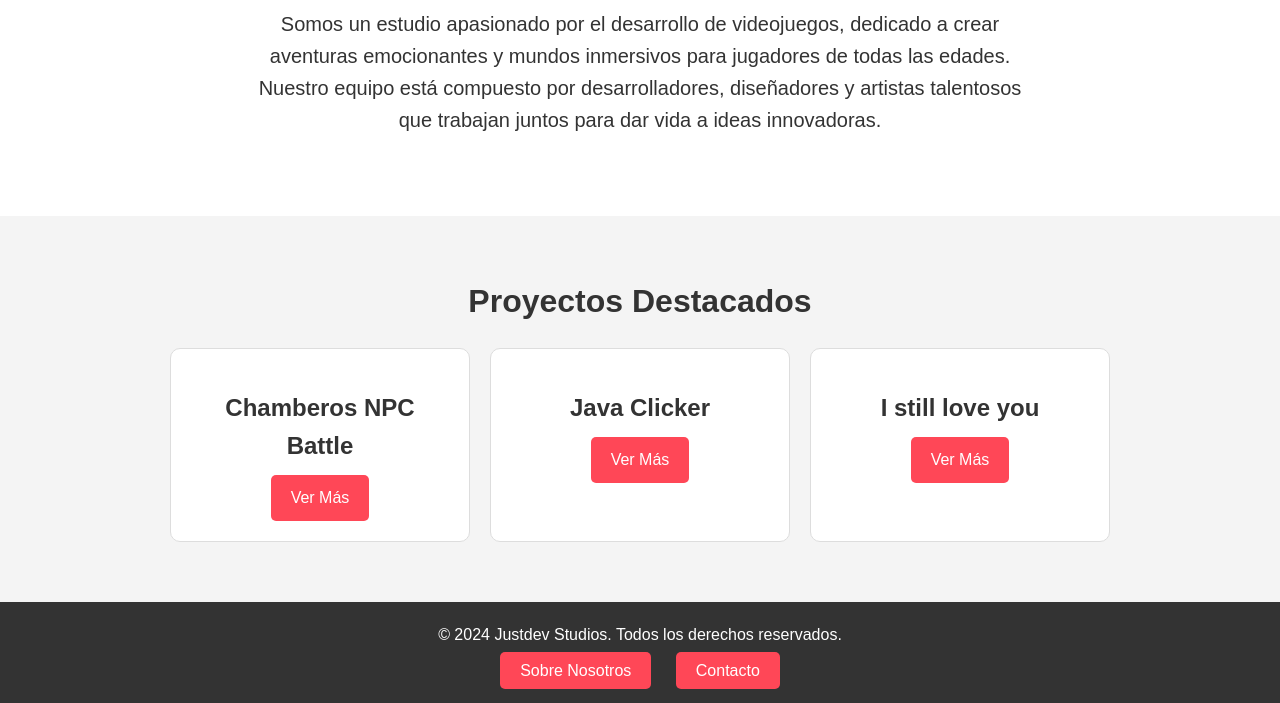
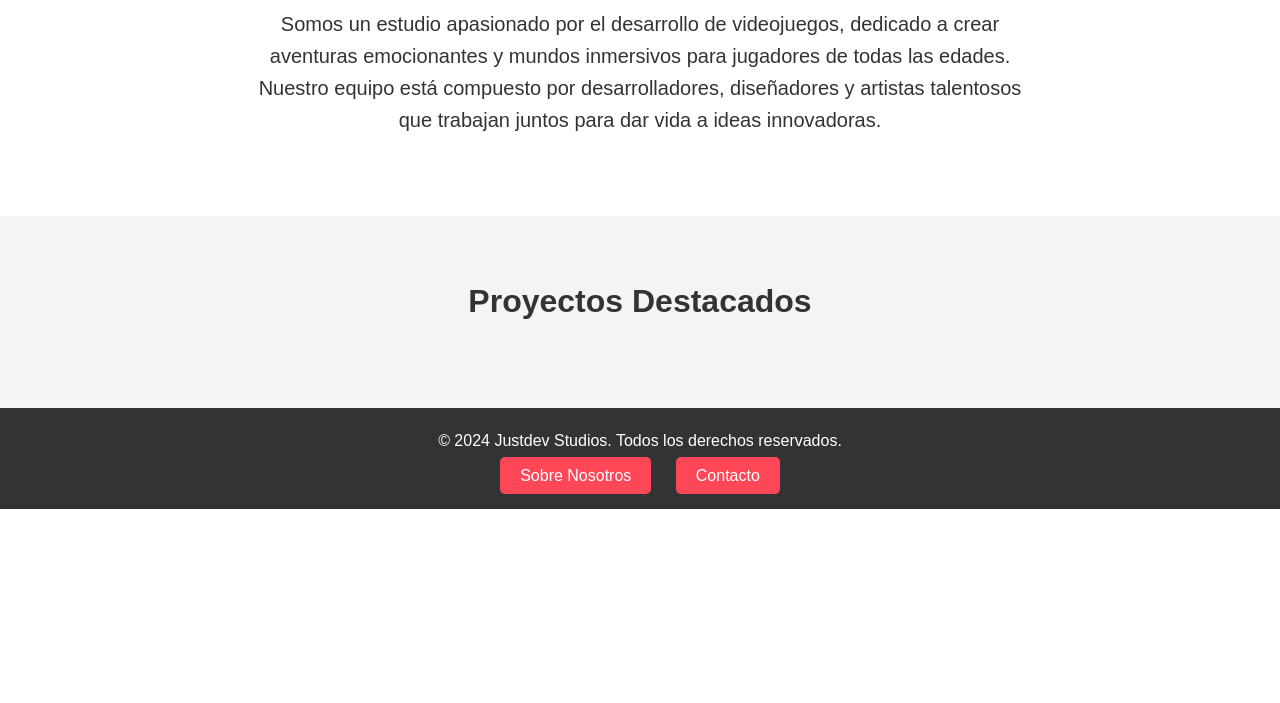
Before and after one commit to just4lexd/justdevstudios, a plain HTML site: page index.html in a window 1280 px wide. Shown: the part 572-1275 px from the top of the page. After the commit the page ends 1081 px from the top, so only its background shows below. Drawn offline with Linux system fonts and the light colour scheme.

Commit message:
Update index.html

```diff
--- a/index.html
+++ b/index.html
@@ -37,22 +37,6 @@
         <div class="container">
             <h2>Proyectos Destacados</h2>
             <div class="project-grid">
-                <div class="project">
-
-                    <h3>Chamberos NPC Battle</h3>
-                    <a href="Juego1.html" class="btn-project">Ver Más</a>
-                </div>
-                <div class="project">
-
-                    <h3>Java Clicker</h3>
-                    <a href="Juego2.html" class="btn-project">Ver Más</a>
-                </div>
-                <div class="project">
-
-                    <h3>I still love you</h3>
-                    <a href="Juego3.html" class="btn-project">Ver Más</a>
-                </div>
-            </div>
         </div>
     </section>
 
```
